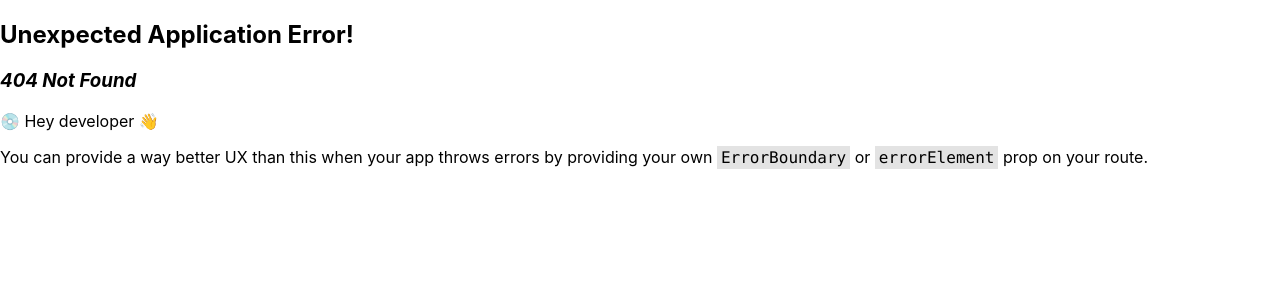
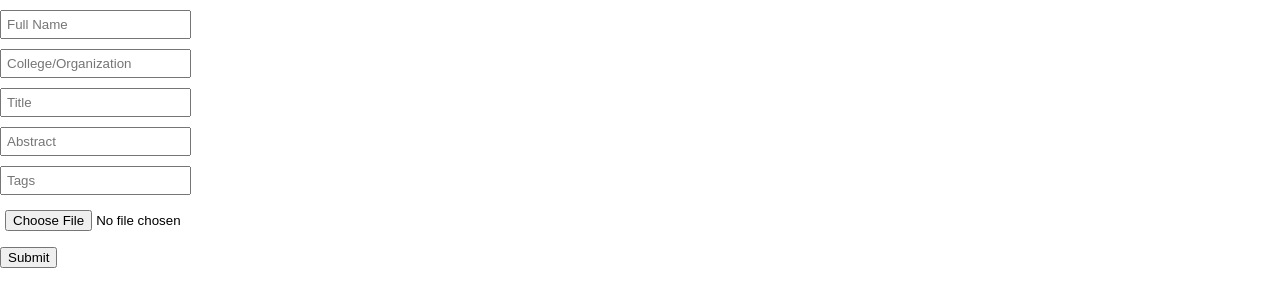
Before and after one commit to RamGoel/orgarch, a React (Create React App) app: page /conference/1/submit in a window 1280 px wide. Before the commit this address had no page. Shown: the top 306 px of the page. Built offline with nearby package versions, Linux system fonts and the light colour scheme.

Commit message:
checkpoint:working

```diff
--- a/src/pages/auth/ReviewerSignup.jsx
+++ b/src/pages/auth/ReviewerSignup.jsx
@@ -15,7 +15,7 @@ function ReviewerSignup() {
                 reviewerSignup(form,(res)=>{
                     alert("Successfully Created Account")
                     setLoading(false)
-                    navigate('/login/reveiwer')
+                    navigate('/reviewer/home')
                 },(err)=>{
                     var msg = err.message.split('/')
                     alert(msg[msg.length - 1])
--- a/src/pages/organizer/ConferencePage.jsx
+++ b/src/pages/organizer/ConferencePage.jsx
@@ -1,18 +1,18 @@
 import React, { useEffect, useState } from 'react'
-import { useParams } from 'react-router'
+import { useNavigate, useParams } from 'react-router'
 import { getConferenceById } from '../../utils/api'
-
+import { Link } from 'react-router-dom'
 function ConferencePage() {
     const { id } = useParams()
     const [isAvailable, setAvailable] = useState('')
-    const [data, setData] = useState({})
+    const [data, setData] = useState({ fill: true })
+    const navigate = useNavigate()
     useEffect(e => {
         getConferenceById(id, (res) => {
             if (res === null) {
                 setAvailable(false)
             } else {
-                if(data==={}){
-
+                if (data.fill) {
                     setData(res)
                 }
                 setAvailable(true)
@@ -26,12 +26,20 @@ function ConferencePage() {
         return <h1>No Conference Available</h1>
     }
 
+
+
     return (
-        <div>Welcome to {id} Conference
-            {
-                JSON.stringify(data)
-            }
-
+        <div>
+            <p>Welcome to {data.title || ''} Conference</p>
+            <ol>
+                <li>Conference ID - {id}</li>
+                {Object.keys(data).map(pair => {
+                    return <li>{pair} - {data[pair]}</li>
+                })}
+            </ol>
+            <button onClick={() => {
+                navigate(`/conference/${id}/submit`, { data:data, id:id})
+            }}>Submit Papers</button>
         </div>
     )
 }
--- a/src/pages/organizer/NewConference.jsx
+++ b/src/pages/organizer/NewConference.jsx
@@ -1,18 +1,20 @@
 import React, { useState } from 'react'
 import { addNewConference } from '../../utils/api'
 import { appUrl, getErrMessage } from '../../utils/plugins'
+import { useNavigate } from 'react-router'
 
 function NewConference() {
   const [form, setForm] = useState({})
   const [loading, setLoading] = useState(false)
   const [url, setURL] = useState(null)
+  const navigate = useNavigate()
   return (
     <form onSubmit={e => {
       e.preventDefault()
       setLoading(true)
       addNewConference(form, (res, key) => {
         console.log(res)
-        setURL(`${appUrl}/conference/${key}`)
+        navigate(`/conference/${key}`)
         alert("Successfully Added")
         setLoading(false)
         setForm({})
--- a/src/pages/organizer/OrganizerHome.jsx
+++ b/src/pages/organizer/OrganizerHome.jsx
@@ -5,9 +5,7 @@ function OrganizerHome() {
   return (
     <div>
       <button><Link to={'/organizer/addconference'}>Add New Conference</Link></button>
-
       <div>
-        <p>Your Conferences</p>
       </div>
     </div>
   )
--- /dev/null
+++ b/src/pages/organizer/SubmitPapers.jsx
@@ -0,0 +1,40 @@
+import React, { useState } from 'react'
+import { submitPaper } from '../../utils/api'
+import { useParams } from 'react-router'
+
+function SubmitPapers({data}) {
+    const [form, setForm] = useState()
+    const [loading,setLoading]=useState(false)
+    const { id}=useParams()
+    console.log(data, id)
+    return (
+        <form onSubmit={(e)=>{
+            e.preventDefault()
+            setLoading(true)
+            submitPaper()
+        }}>
+            <input required={true} type="text" placeholder='Full Name' onChange={e => {
+                setForm({ ...form, name: e.target.value })
+            }} />
+            <input required={true} type="text" placeholder='College/Organization' onChange={e => {
+                setForm({ ...form, org: e.target.value })
+            }} />
+            <input required={true} type="text" placeholder='Title' onChange={e => {
+                setForm({ ...form, title: e.target.value })
+            }} />
+            <input required={true} type="text" placeholder='Abstract' onChange={e => {
+                setForm({ ...form, abstract: e.target.value })
+            }} />
+            <input required={true} type="text" placeholder='Tags' onChange={e => {
+                setForm({ ...form, tags: e.target.value })
+            }} />
+            <input required={true} type="file" onChange={e => {
+                setForm({ ...form, topic: e.target.files[0] })
+            }} />
+
+            <button>{loading?'Loading...':'Submit'}</button>
+        </form>
+    )
+}
+
+export default SubmitPapers
--- /dev/null
+++ b/src/pages/reviewer/AllConferences.jsx
@@ -0,0 +1,25 @@
+import React, { useEffect, useState } from 'react'
+import { getAllConferences } from '../../utils/api'
+import { getErrMessage } from '../../utils/plugins'
+
+function AllConferences() {
+    const [data, setData] = useState({ fill: true })
+    useEffect(e => {
+        getAllConferences((res) => {
+            if (data.fill == true) {
+                setData(res)
+            }
+        }, (err) => {
+            alert(getErrMessage(err))
+        })
+    })
+    return (
+        <div>
+            {
+                JSON.stringify(data)
+            }
+        </div>
+    )
+}
+
+export default AllConferences
--- a/src/utils/api.js
+++ b/src/utils/api.js
@@ -49,9 +49,8 @@ export const reviewerSignup = (data, handler, errHandler) => {
         })
     }).catch(err => errHandler(err))
 }
-
 export const getAllConferences = async (handler, errHandler) => {
-    const q = query(collection(db, "cities"));
+    const q = query(collection(db, "conferences"));
     await getDocs(q).then(querySnapshot => {
         var allConferences = []
         querySnapshot.forEach((doc) => {
@@ -72,12 +71,10 @@ export const addNewConference = async (data, handler, errHandler) => {
 
     setDoc(docRef, data).then(res => handler(res, key)).catch(err => errHandler(err))
 }
-
-
 export const getConferenceById = async (id, handler, errHandler) => {
     const docRef = doc(db, 'conferences', id)
     getDoc(docRef).then(res => {
-        if (res.exists()) {
+        if (res.exists) {
             handler(res.data())
         } else {
             handler(null)
@@ -87,3 +84,15 @@ export const getConferenceById = async (id, handler, errHandler) => {
     })
 
 }
+export const submitPaper=(previousConference,id, newPaper,handler,errHandler)=>{
+    const newRecord={
+        ...previousConference,
+        papers:[...previousConference.papers, newPaper]
+    }
+    const docRef=doc(db, 'conferences', id)
+
+    setDoc(docRef, newRecord).then(res=>{
+
+    })
+}
+// export const
```
Also changed, not shown: src/utils/routes.js (+11 -2 lines), src/pages/reviewer/Papers.jsx (renamed from src/pages/reviewer/ResearchPaperPage.jsx).
